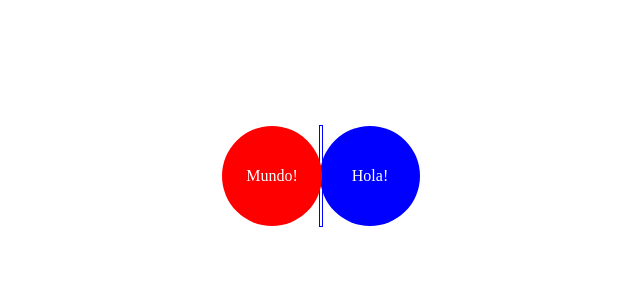
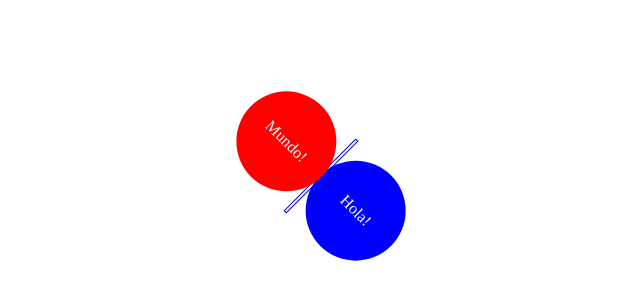
Before and after one commit to Christiano0407/animation, a plain HTML site: page animacion.html in a window 1280 px wide. Shown: the part 232-532 px from the top of the page, without its empty margins (320-960 px from the left). Drawn offline with Linux system fonts and the light colour scheme.

Commit message:
practice

```diff
--- a/css/anima.css
+++ b/css/anima.css
@@ -40,6 +40,8 @@ body {
     position: relative;
     height: 100px;
     width: 100%;
+    transform: rotate(45deg);
+    /* transform: skew(10deg) translate(100px) scale(1); */
 }
 .canasta:hover .pelota.a {
     /* width: 200px;
```
